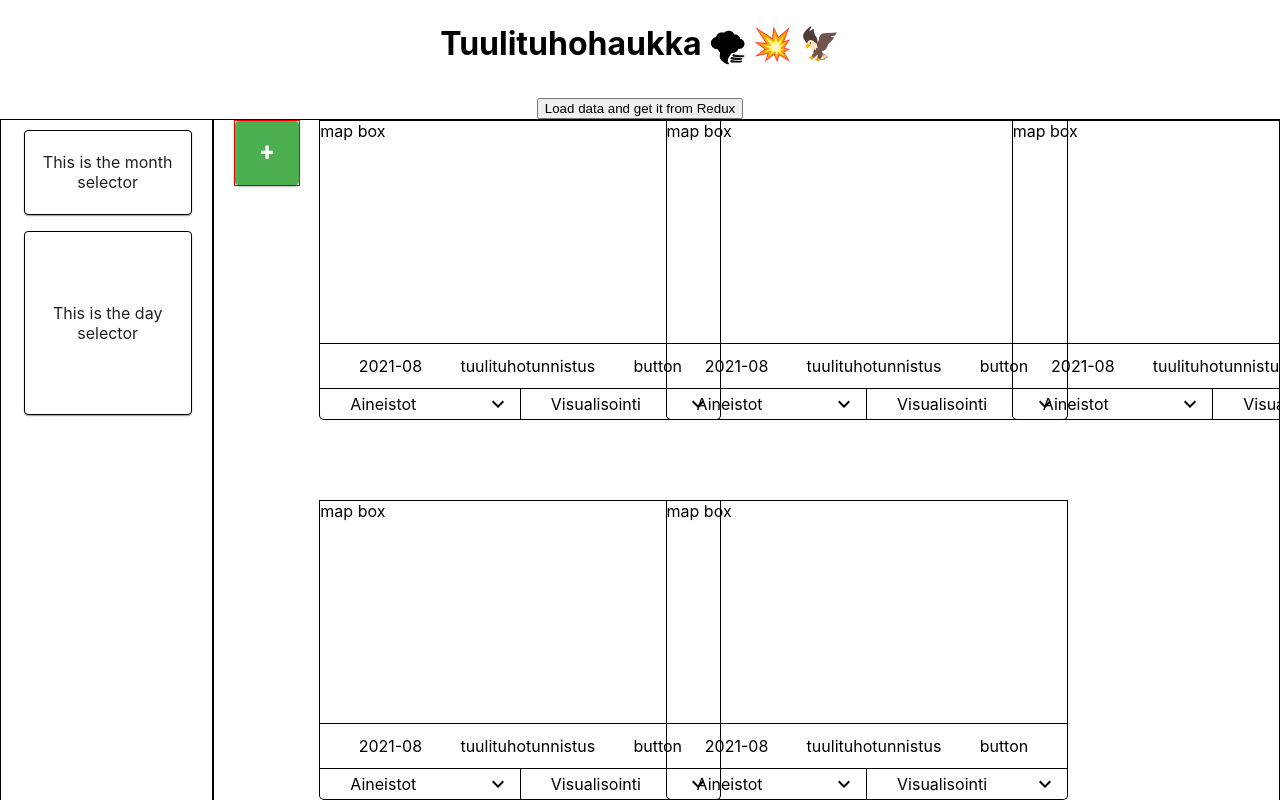
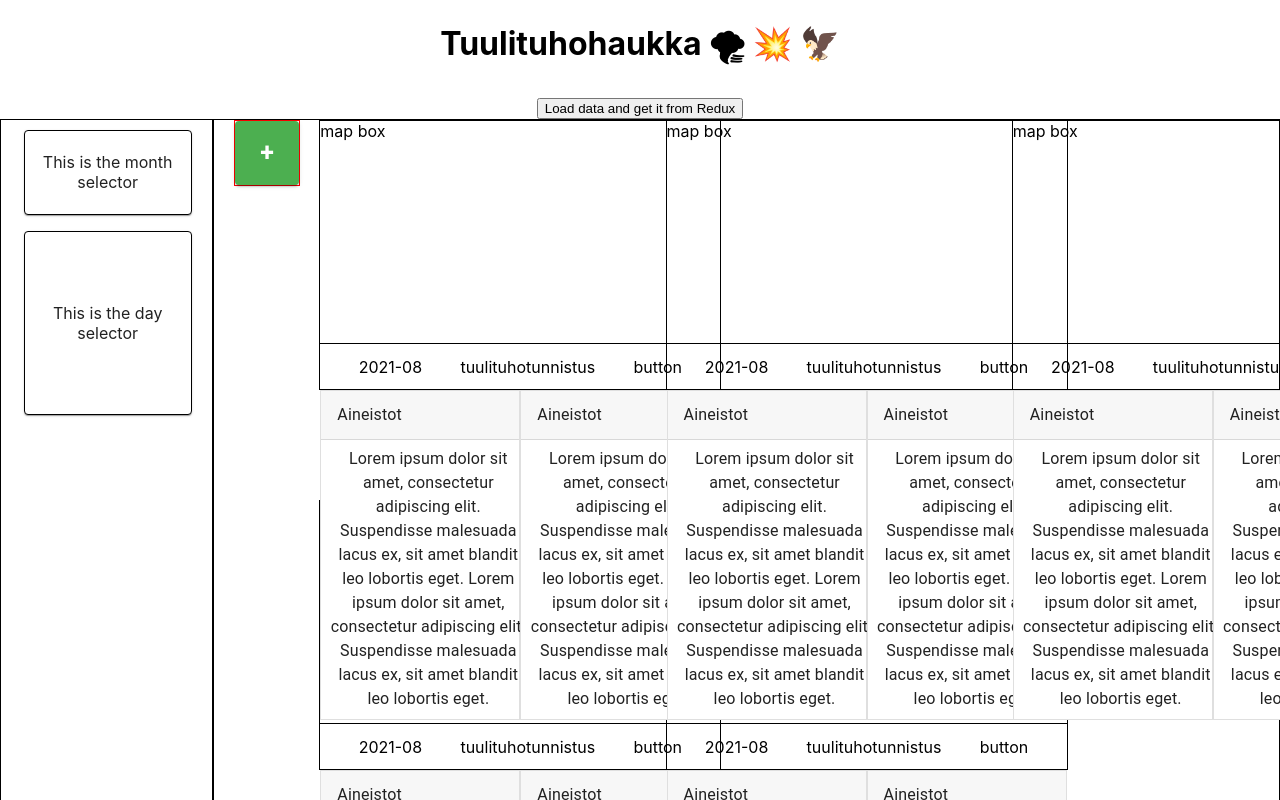
Before and after one commit to spatineo/tuulituhohaukka, a React (Create React App) app in the folder app/: page / in a window 1280 px wide. Shown: the top 800 px of the page. Built offline with nearby package versions, Linux system fonts and the light colour scheme.

Commit message:
using CustomAccordion component. Removed unneccassary styles

```diff
--- a/app/src/Components/MapView/MapComponent.tsx
+++ b/app/src/Components/MapView/MapComponent.tsx
@@ -2,7 +2,9 @@
 import * as React from 'react'
 import { createStyles, makeStyles } from '@material-ui/styles'
 import { ExpandMore } from '@material-ui/icons/'
+import { Accordion, AccordionSummary } from '@material-ui/core'
 
+import CustomAccordion from './CustomAccordion'
 
 // interface interfaceName {
 //   value: string
@@ -20,13 +22,16 @@ const MapComponent: React.FC = () => {
           <div>button</div>
         </div>
         <div className={classes.menuContainer}>
-          <div className={classes.dataSources}>
-            Aineistot
-            <ExpandMore />
+
+          <div className={classes.dropDown}>
+            <CustomAccordion />
           </div>
-          <div className={classes.visualization}>
-            Visualisointi
-            <ExpandMore />
+
+
+
+
+          <div className={classes.dropDown}>
+            <CustomAccordion />
           </div>
         </div>
       </div>
@@ -67,31 +72,11 @@ const useStyles = makeStyles(() =>
       width: '100%',
       justifyContent: 'center',
       alignItems: 'center',
-      borderBottom: 'solid black 1px',
-      borderLeft: 'solid black 1px',
-      borderRight: 'solid black 1px',
-      borderBottomLeftRadius: '5px',
-      borderBottomRightRadius: '5px',
     },
-    dataSources: {
-      display: 'flex',
-      justifyContent: 'space-between',
-      alignItems: 'center',
+    dropDown: {
       width: '100%',
       height: '100%',
-      paddingLeft: '30px',
-      paddingRight: '10px',
-      borderRight: 'solid black 1px'
     },
-    visualization: {
-      display: 'flex',
-      justifyContent: 'space-between',
-      alignItems: 'center',
-      width: '100%',
-      height: '100%',
-      paddingLeft: '30px',
-      paddingRight: '10px',
-    }
   }))
 
 export default MapComponent
```
